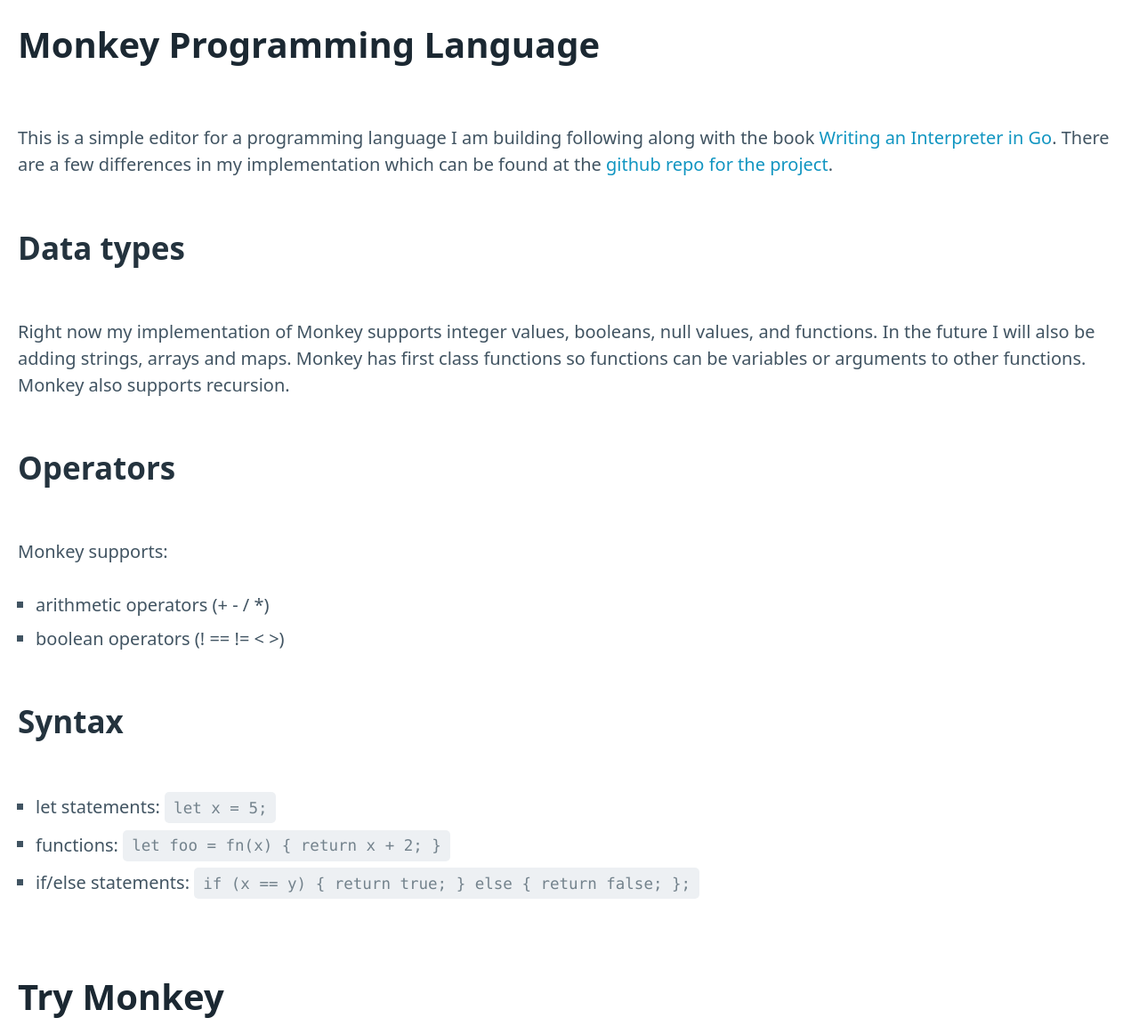
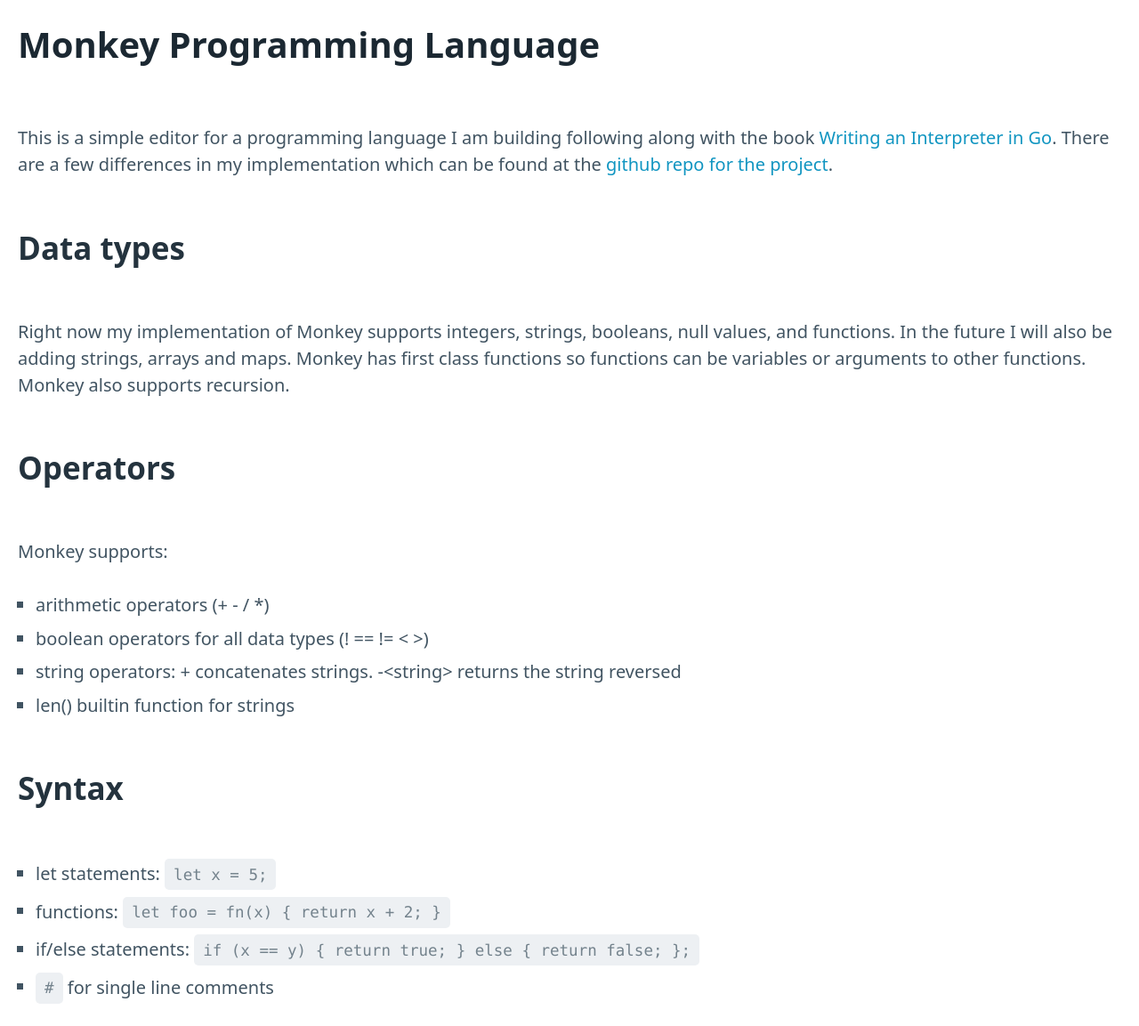
Before and after one commit to stilt0n/monkey-client, a plain HTML site: page index.html in a window 1280 px wide. Shown: the top 1153 px of the page at 89% size. Drawn offline with nearby package versions, Linux system fonts and the light colour scheme.

Commit message:
update about section with information about strings

```diff
--- a/index.html
+++ b/index.html
@@ -21,7 +21,7 @@
       </p>
       <h2>Data types</h2>
       <p>
-        Right now my implementation of Monkey supports integer values, booleans, null values, and functions.
+        Right now my implementation of Monkey supports integers, strings, booleans, null values, and functions.
         In the future I will also be adding strings, arrays and maps. Monkey has first class functions so
         functions can be variables or arguments to other functions. Monkey also supports recursion.
       </p>
@@ -30,7 +30,9 @@
         Monkey supports:
         <ul>
           <li>arithmetic operators (+ - / *)</li>
-          <li>boolean operators (! == != &lt; &gt;)</li>
+          <li>boolean operators for all data types (! == != &lt; &gt;)</li>
+          <li>string operators: + concatenates strings. -&lt;string&gt; returns the string reversed</li>
+          <li>len() builtin function for strings</li>
         </ul>
       </p>
       <h2>Syntax</h2>
@@ -38,6 +40,7 @@
         <li>let statements: <code>let x = 5;</code></li>
         <li>functions: <code>let foo = fn(x) { return x + 2; }</code></li>
         <li>if/else statements: <code>if (x == y) { return true; } else { return false; };</code></li>
+        <li><code>#</code> for single line comments</li>
       </ul>
     </section>
     <section class="code-editor">
```
